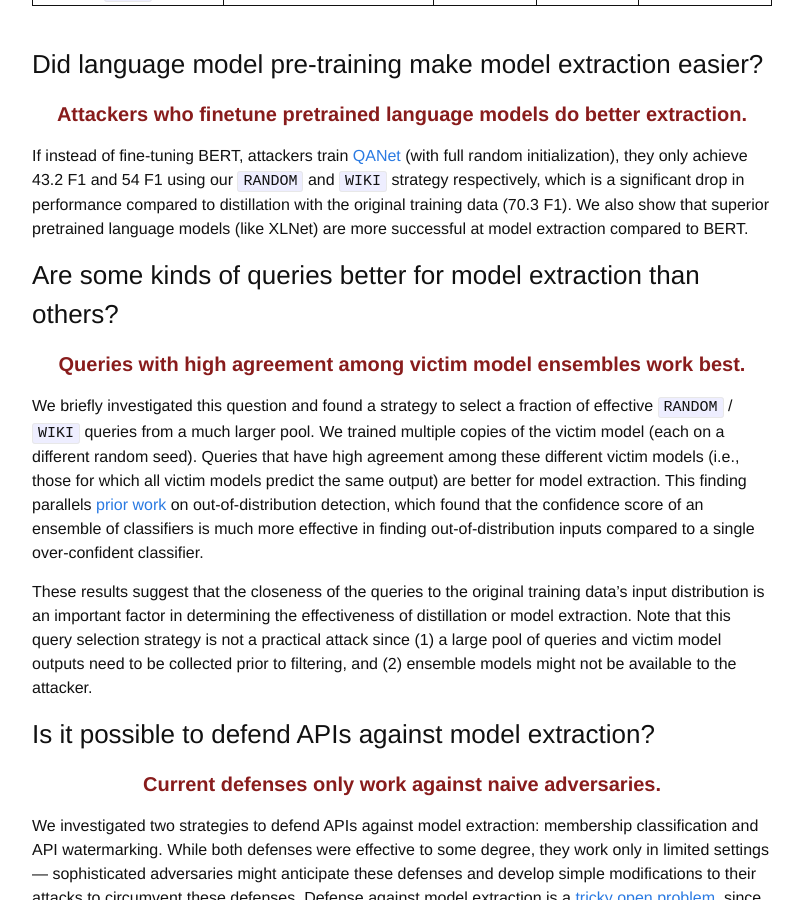
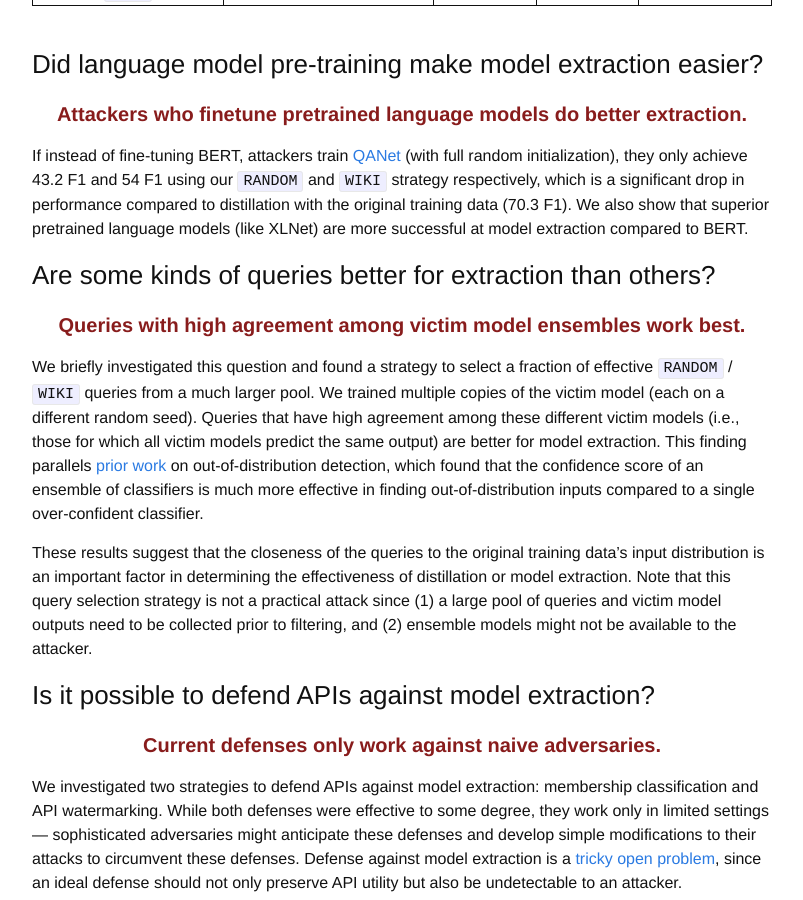
Before and after one commit to martiansideofthemoon/martiansideofthemoon.github.io, a Jekyll site: the page built from _posts/2020-02-10-model-extraction-bert.markdown, in a window 1280 px wide and 900 px high, scrolled down 3214 px. Shown: the whole window, without its empty margins (238-1041 px from the left). Built offline with Jekyll 4.4.1, drawn with Linux system fonts in a browser that asks for light colours; comment, search, counter and statistics services are not loaded.

Commit message:
Make one header correct

```diff
--- a/_posts/2020-02-10-model-extraction-bert.markdown
+++ b/_posts/2020-02-10-model-extraction-bert.markdown
@@ -283,7 +283,7 @@ td{
 
 If instead of fine-tuning BERT, attackers train [QANet](https://arxiv.org/abs/1804.09541) (with full random initialization), they only achieve 43.2 F1 and 54 F1 using our `RANDOM` and `WIKI` strategy respectively, which is a significant drop in performance compared to distillation with the original training data (70.3 F1). We also show that superior pretrained language models (like XLNet) are more successful at model extraction compared to BERT.
 
-### Are some kinds of queries better for model extraction than others?
+### Are some kinds of queries better for extraction than others?
 
 <center>
 <h4><span style="color: #881c1c"><b>Queries with high agreement among victim model ensembles work best.</b></span></h4>
```
